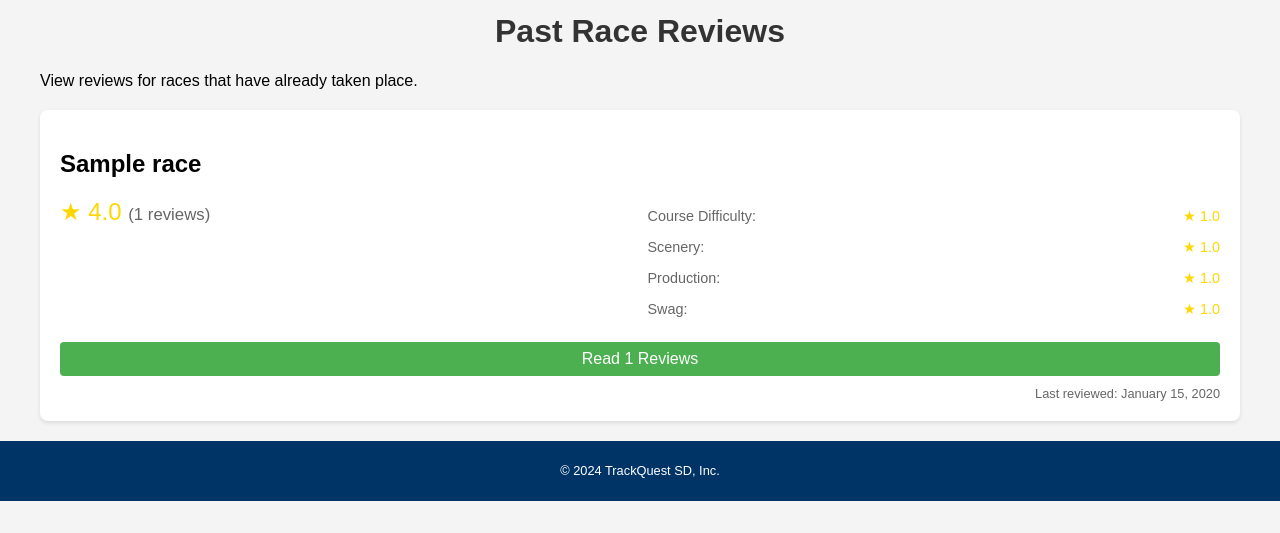
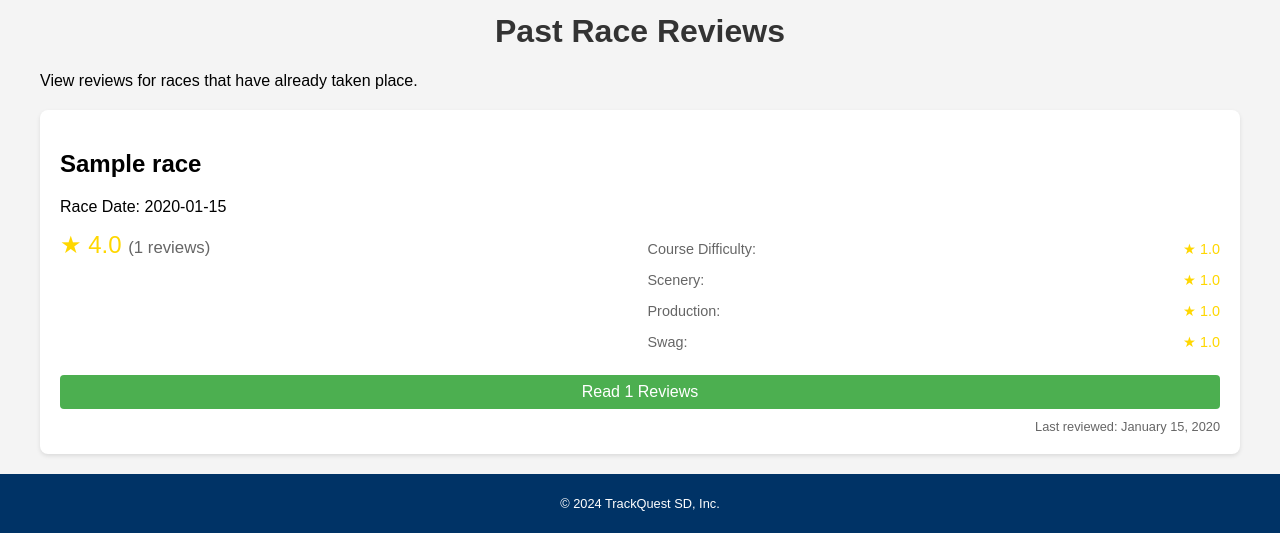
Before and after one commit to akonisanchez/track-quest, a Flask app: page /past-races in a window 1280 px wide. Shown: the part 197-730 px from the top of the page. Run offline with Flask 3, Linux system fonts and the light colour scheme; tables that the repository leaves empty hold one stand-in row (values such as "Sample post").

Commit message:
feat(templates): display race dates on past races view
-Add race date display to past_races.html template
-Style race date info with calendar icon
-improve visual hierarchy of race info

```diff
--- a/templates/past_races.html
+++ b/templates/past_races.html
@@ -12,6 +12,13 @@
             {% for item in races %}
                 <div class="race-card">
                     <h2>{{ item.race.name }}</h2>
+
+                    <!-- Add race date display -->
+                    {% if item.race.race_date %}
+                    <div class="race-date">
+                        Race Date: {{ item.race.race_date }}
+                    </div>
+                    {% endif %}
 
                     {% if item.avg_ratings %}
                         <div class="rating-summary">
```
